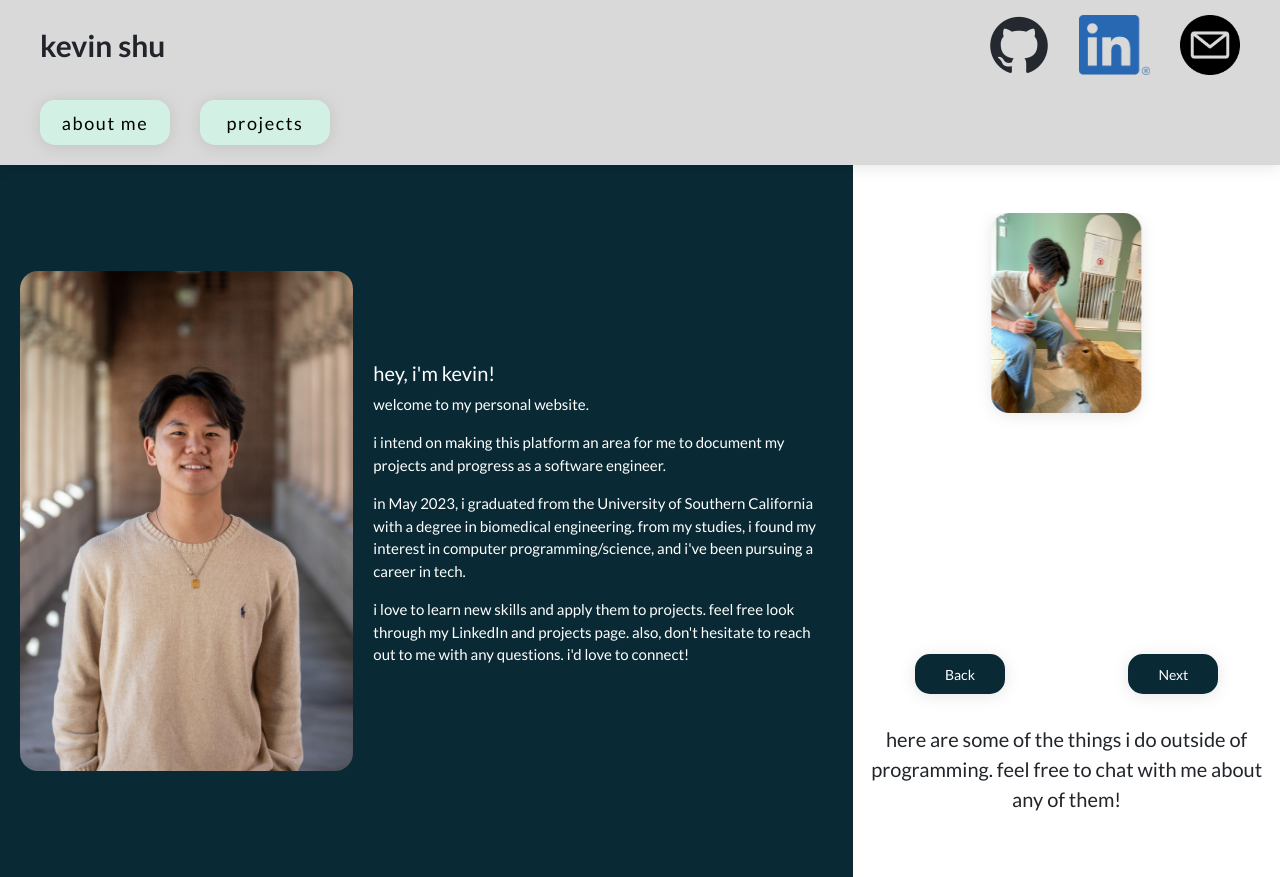
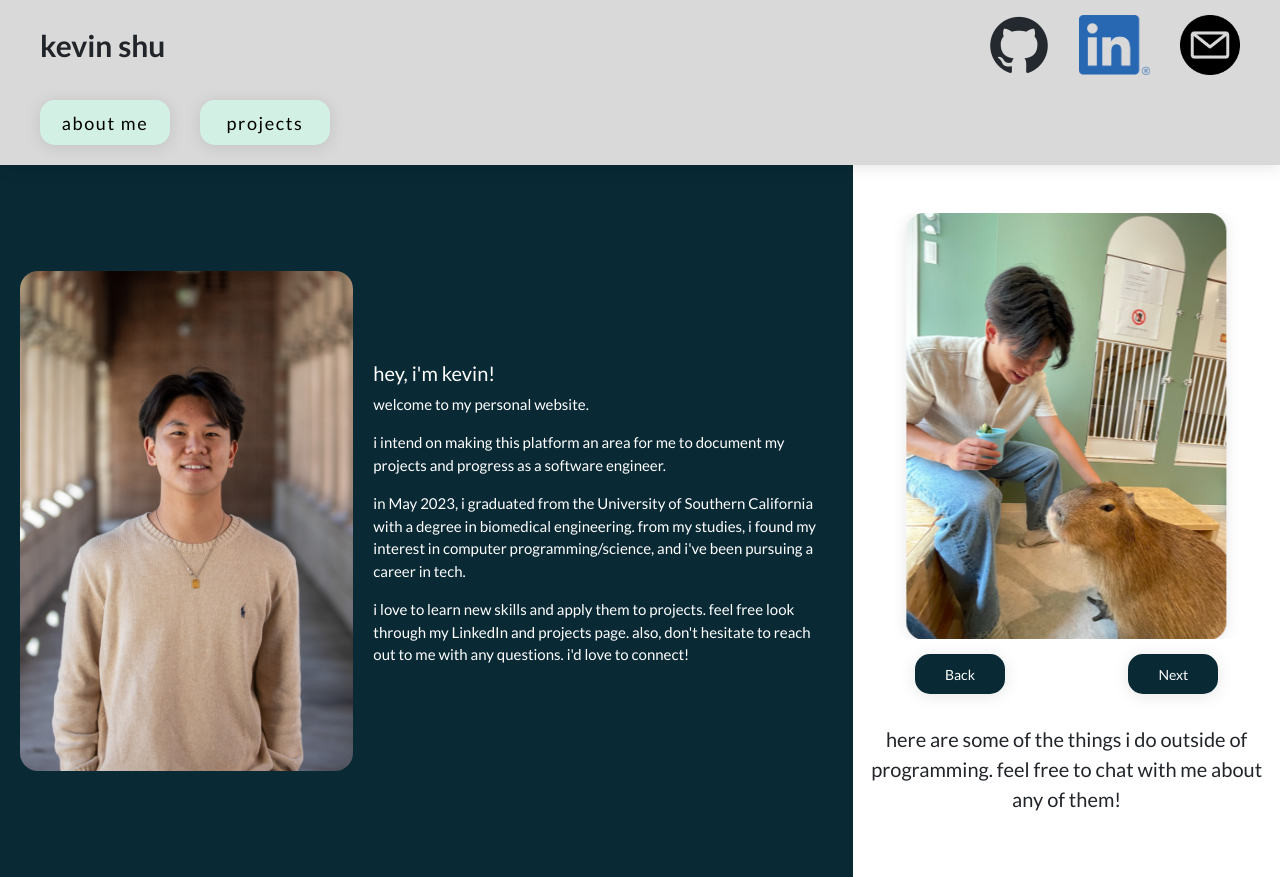
Before and after one commit to kyshu11027/portfolio, a React (Vite) app: page / in a window 1280 px wide. Built offline with nearby package versions, Linux system fonts and the light colour scheme; the HTML template or start-up script is replaced by a standard one.

Commit message:
ready for prod

```diff
--- a/src/css/project.css
+++ b/src/css/project.css
@@ -42,7 +42,7 @@
   margin-right: 20px;
 }
 
-img {
+.image-container > img {
   max-height: 150px;
   max-width: 150px;
   align-items: center;
```
